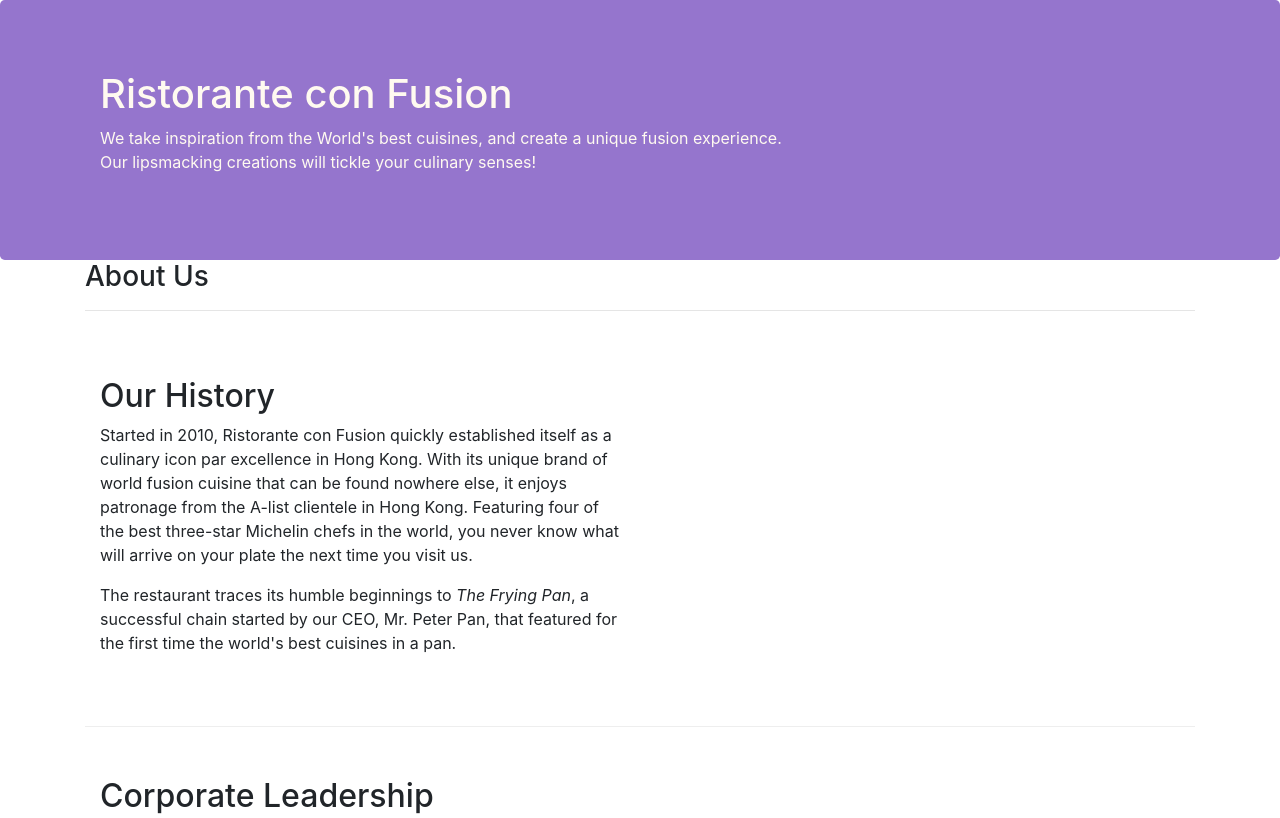
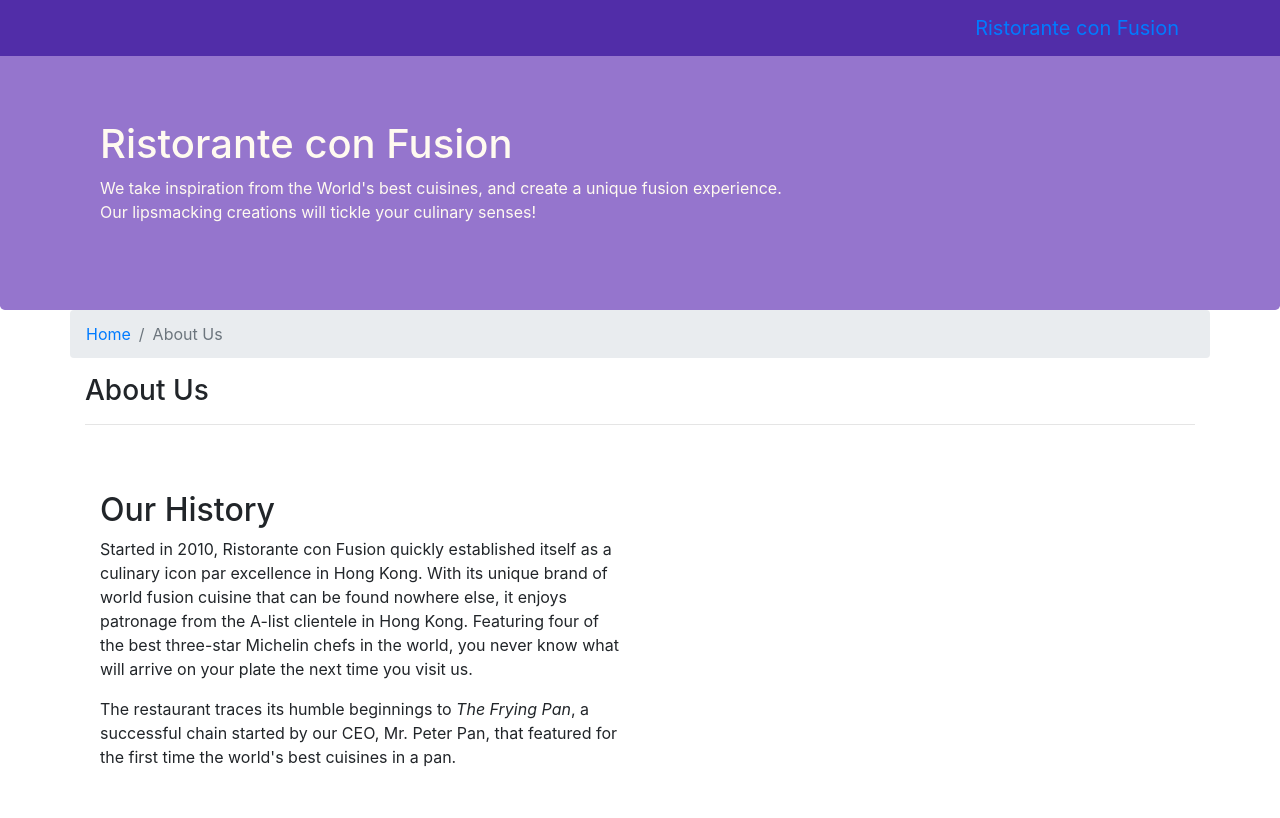
Before and after one commit to mith-iyer/Bootstrap4, a website: page aboutus.html in a window 1280 px wide. Shown: the top 818 px of the page. Drawn offline with nearby package versions, Linux system fonts and the light colour scheme.

Commit message:
Navbar and Breadcrumbs

```diff
--- a/aboutus.html
+++ b/aboutus.html
@@ -15,6 +15,22 @@
 </head>
 
 <body>
+    <nav class="navbar navbar-inverse navbar-toggleable-sm fixed-top">
+        <div class="container">
+            <button class="navbar-toggler" type="button" data-toggle="collapse" data-target="#Navbar">
+                <span class="navbar-toggler-icon"></span>
+            </button>
+            <a class="navbar-brand" href="./index.html">Ristorante con Fusion</a>
+            <div class="collapse navbar-collapse" id="Navbar">
+                <ul class="navbar-nav">
+                    <li class="nav-item"><a class="nav-link" href="./index.html">Home</a></li>
+                    <li class="nav-item active"><a class="nav-link" href="#">About</a></li>
+                    <li class="nav-item"><a class="nav-link" href="#">Menu</a></li>
+                    <li class="nav-item"><a class="nav-link" href="#">Contact</a></li>
+                </ul>
+            <div>
+        </div>
+    </nav>
 
     <header class="jumbotron">
         <div class="container">
@@ -31,6 +47,10 @@
 
     <div class="container">
         <div class="row">
+            <ol class="col-12 breadcrumb">
+                <li class="breadcrumb-item"><a href="./index.html">Home</a></li>
+                <li class="breadcrumb-item active">About Us</li>
+            </ol>
             <div class="col-12">
                <h3>About Us</h3>
                <hr>
@@ -70,7 +90,7 @@
                 <div class="col-5 offset-1 col-sm-2">
                     <h5>Links</h5>
                     <ul class="list-unstyled">
-                        <li><a href="#">Home</a></li>
+                        <li><a href="./index.html">Home</a></li>
                         <li><a href="#">About</a></li>
                         <li><a href="#">Menu</a></li>
                         <li><a href="#">Contact</a></li>
--- a/css/styles.css
+++ b/css/styles.css
@@ -23,8 +23,18 @@
 	color: floralwhite;
 }
 
-address {
+.address {
 	font-size: 80%;
 	margin: 0px;
 	color: #0F0F0F;
 }
+
+body {
+	padding: 50px 0 0 0;
+	z-index: 0;
+}
+
+.navbar-inverse {
+	background-color: #512DA8;
+
+}
```
Also changed, not shown: index.html (+17 -1 lines).
